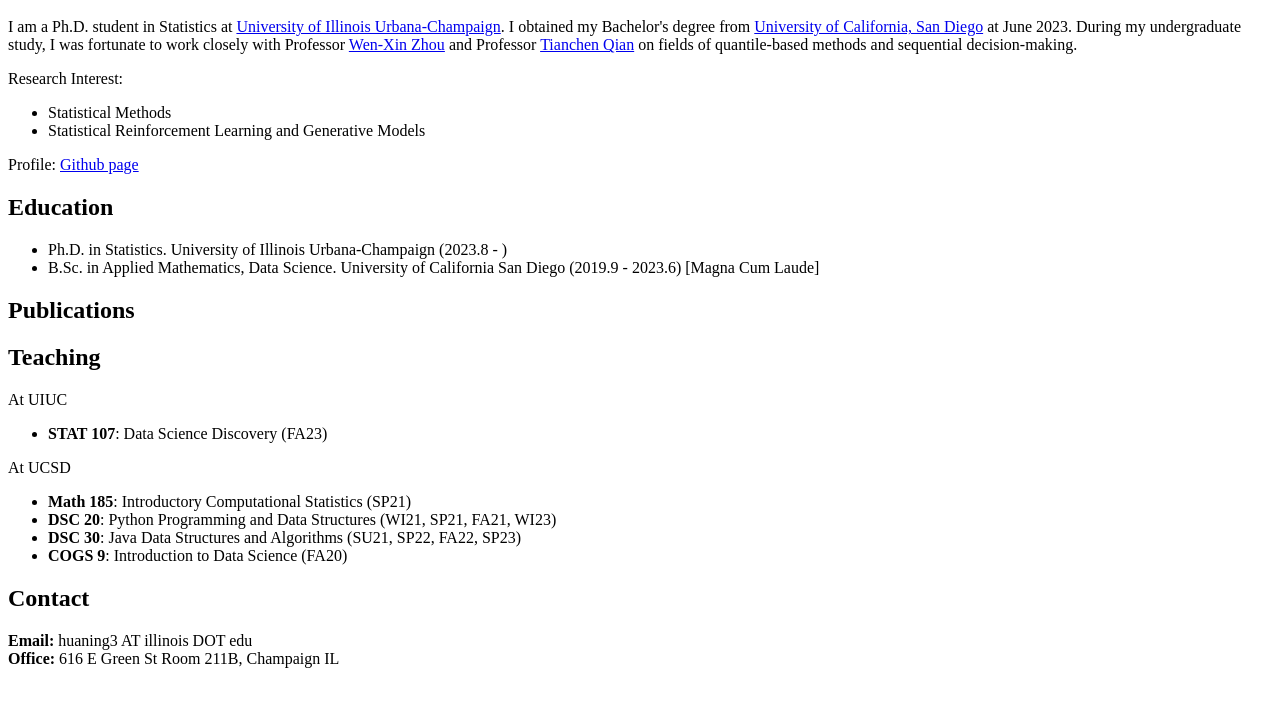
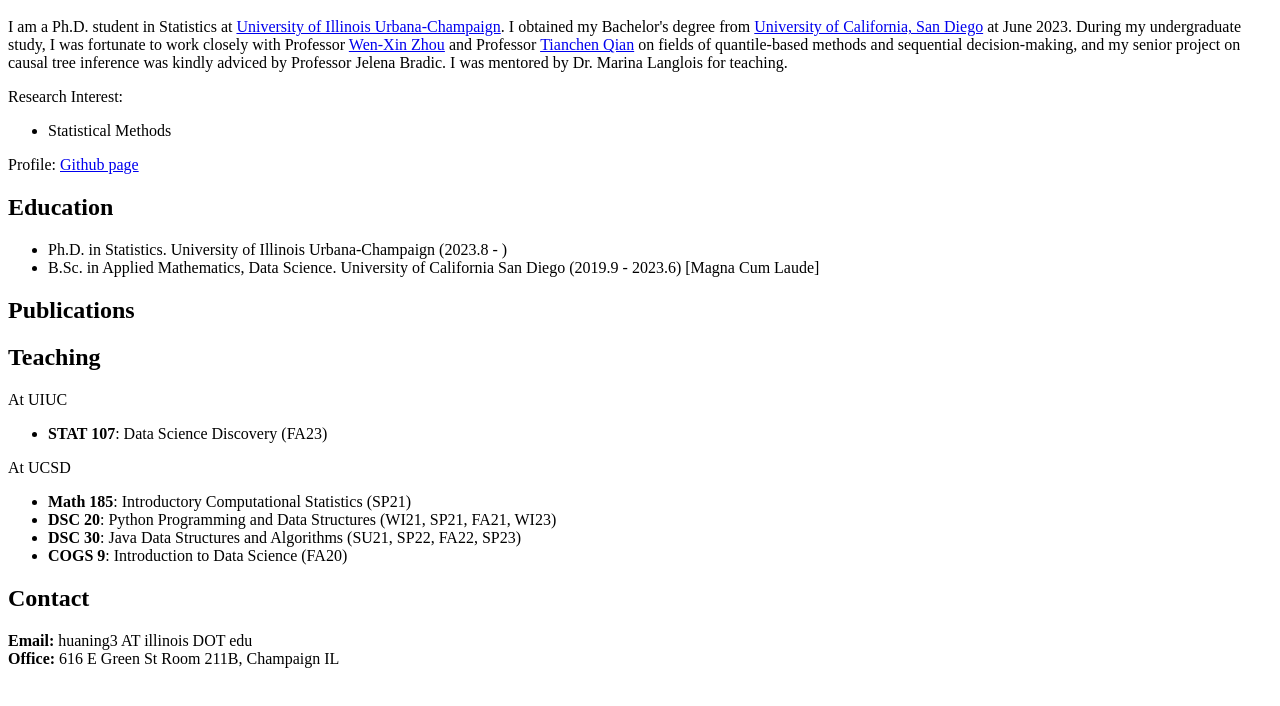
Before and after one commit to huaningliu/huaningliu.github.io, a plain HTML site: page index.html in a window 1280 px wide. Shown: the part 48-754 px from the top of the page. Drawn offline with Linux system fonts and the light colour scheme.

Commit message:
Update index.html

```diff
--- a/index.html
+++ b/index.html
@@ -7,12 +7,12 @@
   <p> I am a Ph.D. student in Statistics at <a href = "https://illinois.edu/">University of Illinois Urbana-Champaign</a>. I
     obtained my Bachelor's degree from <a href = "https://ucsd.edu/">University of California, San Diego</a> at June 2023. During
     my undergraduate study, I was fortunate to work closely with Professor <a href = "https://sites.google.com/view/wenxinzhou/home">Wen-Xin Zhou</a> and
-    Professor <a href = "https://sites.google.com/view/tianchen-qian/">Tianchen Qian</a> on fields of quantile-based methods and sequential decision-making. </p>
+    Professor <a href = "https://sites.google.com/view/tianchen-qian/">Tianchen Qian</a> on fields of quantile-based methods and sequential decision-making, and my
+    senior project on causal tree inference was kindly adviced by Professor Jelena Bradic. I was mentored by Dr. Marina Langlois for teaching. </p>
 
   <p> Research Interest:
   <ul>
     <li> Statistical Methods </li>
-    <li> Statistical Reinforcement Learning and Generative Models </li>
   </ul>
 
   <p> Profile: <a href = "https://github.com/huaningliu">Github page</a> </p>
```
